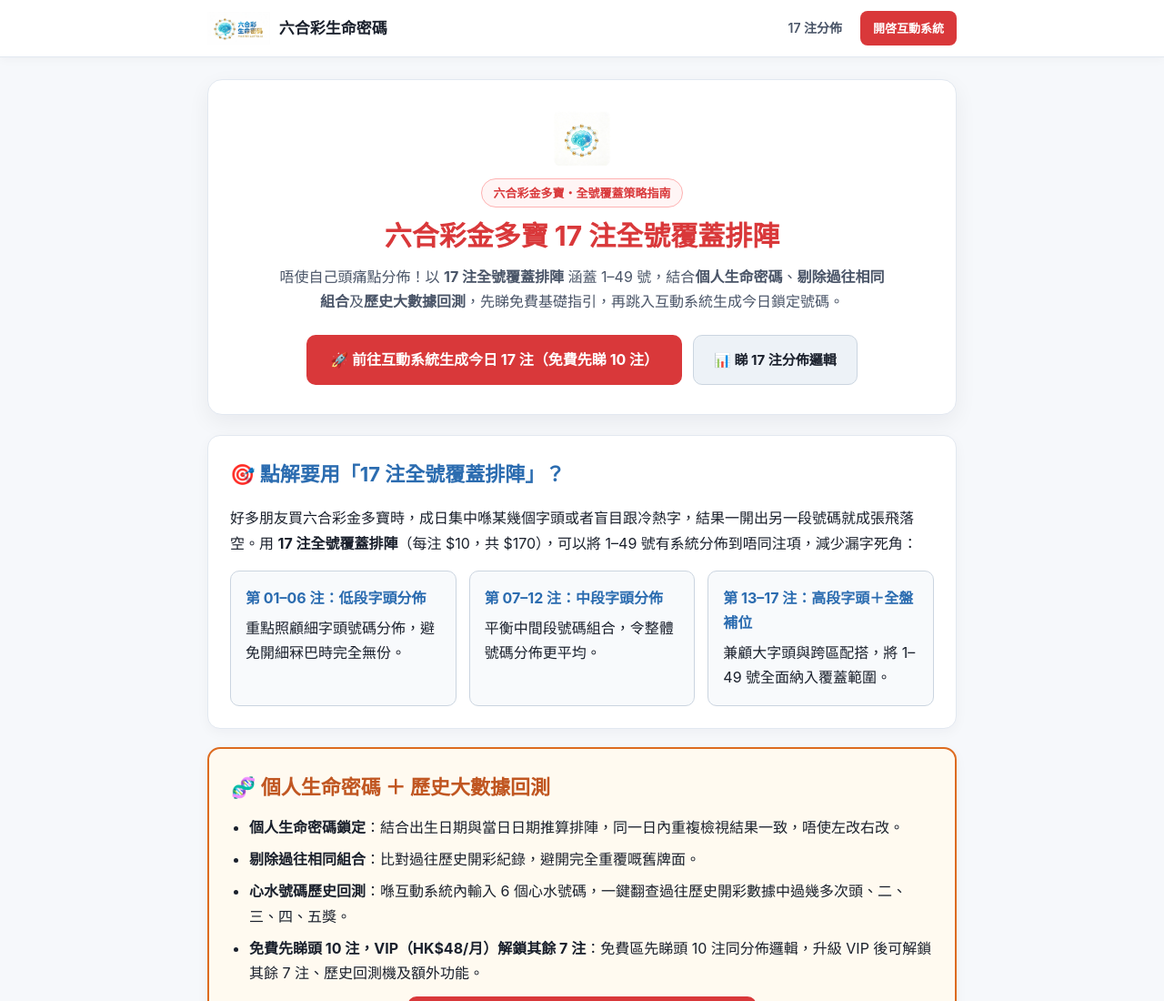
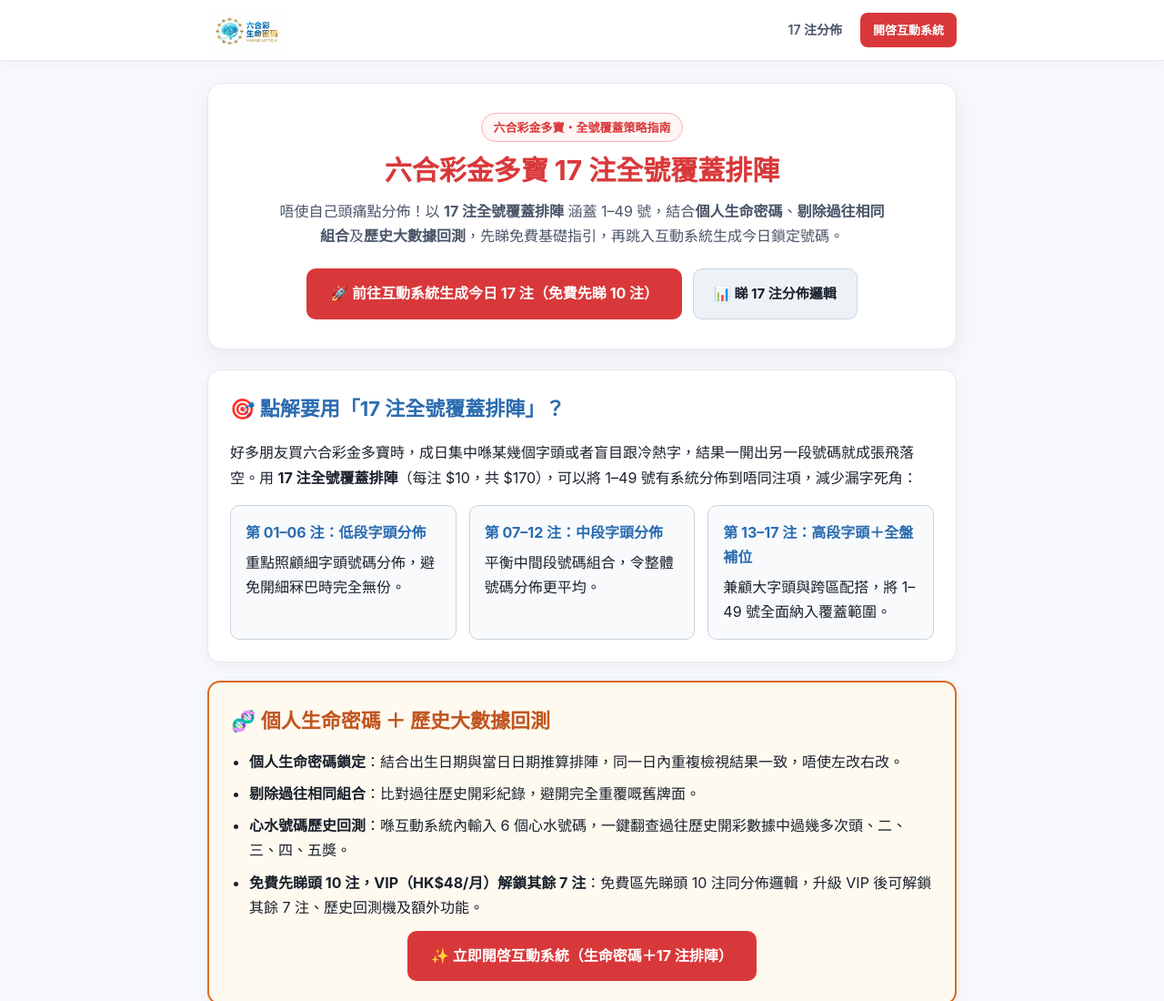
Before and after one commit to lottomasterhk/lotto-nav-app, a plain HTML site: page index.html in a window 1280 px wide. Shown: the top 1100 px of the page at 91% size. Drawn offline with Linux system fonts and the light colour scheme.

Commit message:
Update index.html

```diff
--- a/index.html
+++ b/index.html
@@ -35,7 +35,7 @@
     "@context": "https://schema.org",
     "@type": "WebSite",
     "name": "六合彩生命密碼",
-    "alternateName": ["六合彩生命密碼", "aimasterlotto", "aimasterlotto.com"],
+    "alternateName": ["六合彩生命密碼", "MASTER LOTTO AI", "aimasterlotto", "aimasterlotto.com"],
     "url": "https://aimasterlotto.com/",
     "image": "https://aimasterlotto.com/company_logo.png",
     "description": "結合 17 注全號覆蓋排陣、個人生命密碼與歷史大數據回測的六合彩策略導航。"
@@ -80,7 +80,7 @@
     .header-inner {
       max-width: 860px;
       margin: 0 auto;
-      padding: 12px 18px;
+      padding: 10px 18px;
       display: flex;
       align-items: center;
       justify-content: space-between;
@@ -90,17 +90,13 @@
     .brand-link {
       display: flex;
       align-items: center;
-      gap: 10px;
       text-decoration: none;
-      color: var(--text);
-      font-weight: 700;
-      font-size: 17px;
     }
 
     .header-logo {
-      height: 36px;
+      height: 46px;
       width: auto;
-      max-width: 140px;
+      max-width: 240px;
       object-fit: contain;
       display: block;
     }
@@ -154,15 +150,6 @@
       text-align: center;
       box-shadow: 0 8px 24px rgba(15, 23, 42, 0.06);
       margin-bottom: 22px;
-    }
-
-    .brand-logo {
-      width: 64px;
-      height: 64px;
-      object-fit: contain;
-      border-radius: 12px;
-      margin: 0 auto 12px;
-      display: block;
     }
 
     .badge {
@@ -322,7 +309,8 @@
         display: none;
       }
       .header-logo {
-        height: 30px;
+        height: 36px;
+        max-width: 190px;
       }
       h1 {
         font-size: 24px;
@@ -337,8 +325,7 @@
   <header class="site-header">
     <div class="header-inner">
       <a class="brand-link" href="https://aimasterlotto.com/">
-        <img src="/company_logo.png" alt="六合彩生命密碼 Company Logo" class="header-logo" />
-        <span>六合彩生命密碼</span>
+        <img src="/company_logo.png" alt="六合彩生命密碼 MASTER LOTTO AI Company Logo" class="header-logo" />
       </a>
       <div class="header-actions">
         <a class="nav-link" href="#distribution">17 注分佈</a>
@@ -351,7 +338,6 @@
 
   <main class="container">
     <section class="hero">
-      <img src="/logo.png" alt="六合彩生命密碼 Logo" class="brand-logo" />
       <div class="badge">六合彩金多寶・全號覆蓋策略指南</div>
       <h1>六合彩金多寶 17 注全號覆蓋排陣</h1>
       <p class="subtitle">
```
